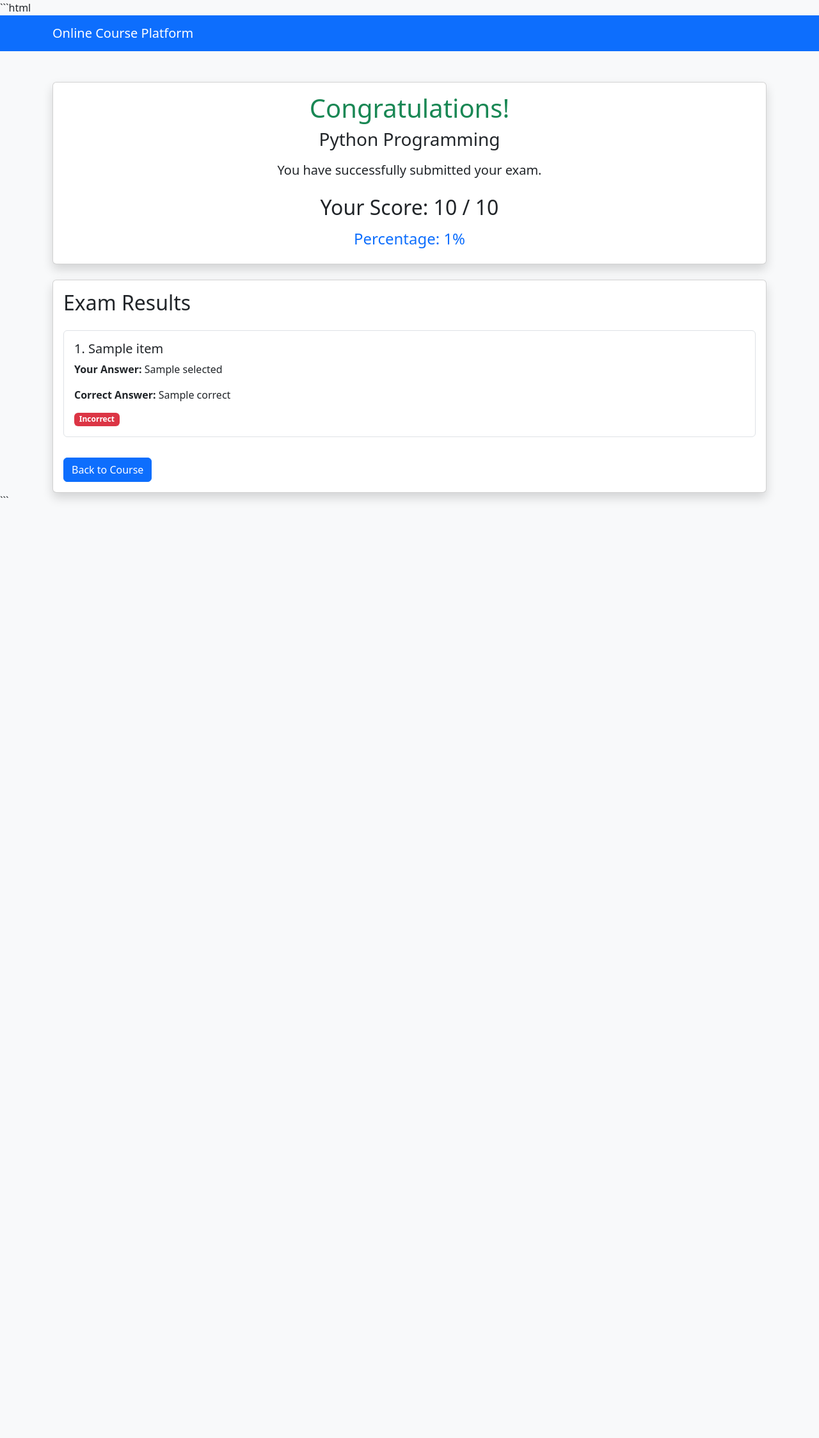
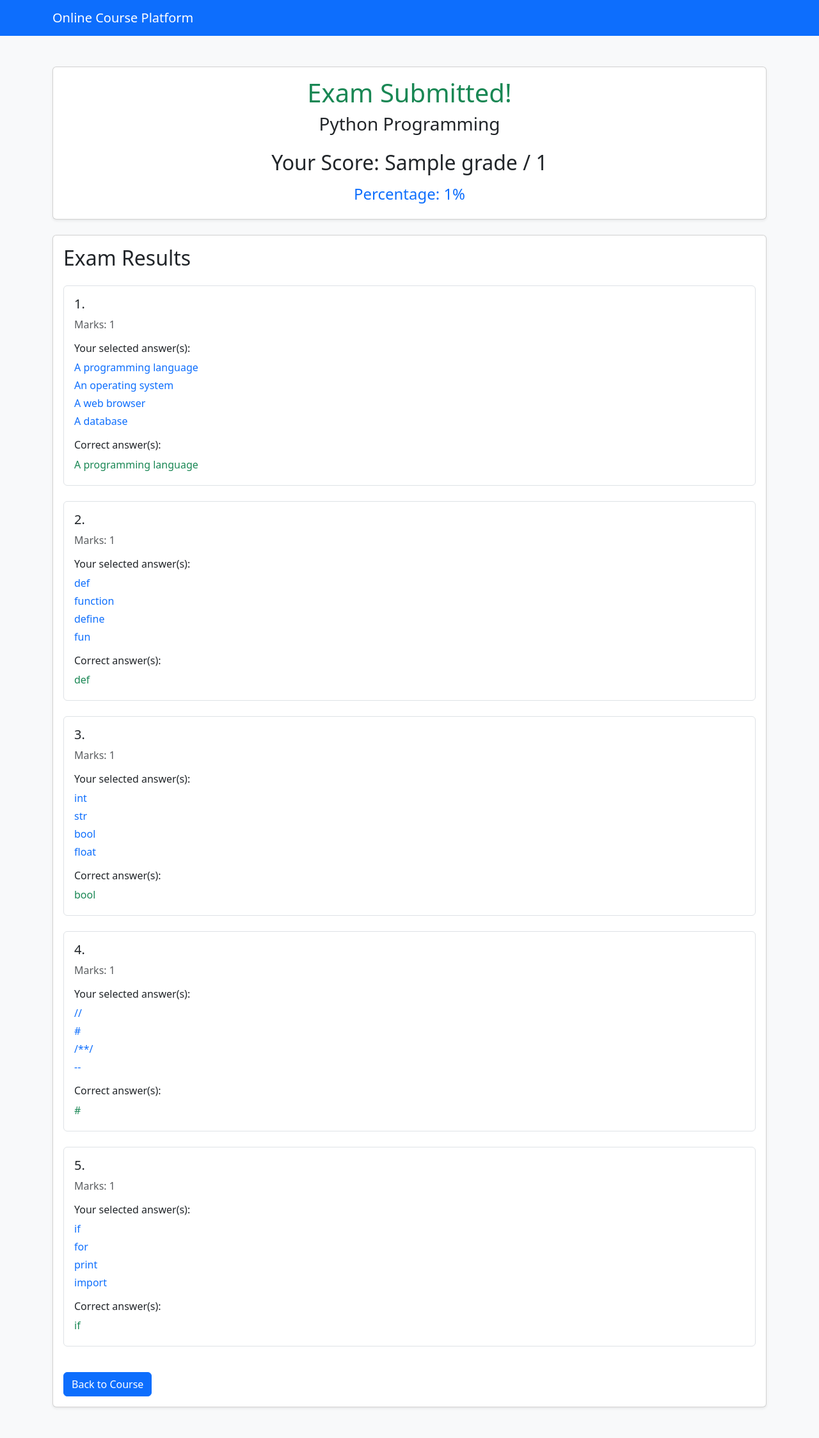
Before and after one commit to darshkapse123/DjangoOnlineCourse, a Django app: template onlinecourseapp/templates/onlinecourseapp/exam_result.html in a window 1280 px wide. Shown: the whole page at 64% size. Before the commit the page ends 781 px from the top, so only its background shows below. Run offline with Django 5.2, Linux system fonts and the light colour scheme; data comes from the database, SQL or seed files in the repository; the template is opened without the code that fills it: values that come from a table or form of the project are taken from there, most other values are stand-ins (such as "Sample title", 1, 10 or a date in 2020).

Commit message:
Fix Django course exam submission and grading

````diff
--- a/onlinecourseapp/admin.py
+++ b/onlinecourseapp/admin.py
@@ -1,4 +1,3 @@
-
 from django.contrib import admin
 
 from .models import (
@@ -6,6 +5,7 @@ from .models import (
     Lesson,
     Instructor,
     Learner,
+    Enrollment,
     Question,
     Choice,
     Submission
@@ -28,7 +28,7 @@ class CourseAdmin(admin.ModelAdmin):
 
 class QuestionAdmin(admin.ModelAdmin):
     inlines = [ChoiceInline]
-    list_display = ('content', 'course', 'grade')
+    list_display = ('question_text', 'course', 'grade')
 
 
 class LessonAdmin(admin.ModelAdmin):
@@ -41,6 +41,7 @@ admin.site.register(Course, CourseAdmin)
 admin.site.register(Lesson, LessonAdmin)
 admin.site.register(Instructor)
 admin.site.register(Learner)
+admin.site.register(Enrollment)
 admin.site.register(Question, QuestionAdmin)
 admin.site.register(Choice)
 admin.site.register(Submission)
--- a/onlinecourseapp/models.py
+++ b/onlinecourseapp/models.py
@@ -40,31 +40,48 @@ class Lesson(models.Model):
         return self.title
 
 
+class Enrollment(models.Model):
+    user = models.ForeignKey(User, on_delete=models.CASCADE)
+    course = models.ForeignKey(Course, on_delete=models.CASCADE)
+    mode = models.CharField(max_length=20, default="honor")
+
+    def __str__(self):
+        return f"{self.user.username} - {self.course.name}"
+
+
 class Question(models.Model):
     course = models.ForeignKey(Course, on_delete=models.CASCADE)
-    content = models.CharField(max_length=500)
+    question_text = models.TextField()
     grade = models.IntegerField(default=1)
 
+    def is_get_score(self, selected_ids):
+        correct_ids = set(
+            self.choice_set.filter(is_correct=True).values_list(
+                "id", flat=True
+            )
+        )
+        selected_ids = set(selected_ids)
+
+        return correct_ids == selected_ids
+
     def __str__(self):
-        return self.content
+        return self.question_text
 
 
 class Choice(models.Model):
-    question = models.ForeignKey(
-        Question, on_delete=models.CASCADE, related_name="choices"
-    )
-    content = models.CharField(max_length=300)
+    question = models.ForeignKey(Question, on_delete=models.CASCADE)
+    choice_text = models.CharField(max_length=300)
     is_correct = models.BooleanField(default=False)
 
     def __str__(self):
-        return self.content
+        return self.choice_text
 
 
 class Submission(models.Model):
-    learner = models.ForeignKey(Learner, on_delete=models.CASCADE)
-    question = models.ForeignKey(Question, on_delete=models.CASCADE)
-    choice = models.ForeignKey(Choice, on_delete=models.CASCADE)
-    submitted_at = models.DateTimeField(auto_now_add=True)
+    enrollment = models.ForeignKey(
+        Enrollment, on_delete=models.CASCADE
+    )
+    choices = models.ManyToManyField(Choice)
 
     def __str__(self):
-        return f"{self.learner} - {self.question}"
+        return f"Submission {self.id}"
--- a/onlinecourseapp/templates/onlinecourseapp/exam_result.html
+++ b/onlinecourseapp/templates/onlinecourseapp/exam_result.html
@@ -1,4 +1,4 @@
-```html
+
 <!DOCTYPE html>
 <html lang="en">
 <head>
@@ -20,66 +20,72 @@
         </div>
     </nav>
 
-    <div class="container mt-5">
+    <div class="container mt-5 mb-5">
 
-        <div class="card shadow mb-4">
+        <!-- Score Summary -->
+        <div class="card shadow-sm mb-4">
             <div class="card-body text-center">
 
-                <h1 class="text-success">
-                    Congratulations!
-                </h1>
+                <h1 class="text-success">Exam Submitted!</h1>
 
                 <h3>{{ course.name }}</h3>
 
-                <p class="lead mt-3">
-                    You have successfully submitted your exam.
-                </p>
-
                 <h2 class="mt-4">
-                    Your Score:
-                    {{ result.score }} / {{ result.total }}
+                    Your Score: {{ grade }} / {{ total_grade_points }}
                 </h2>
 
                 <h4 class="text-primary mt-3">
-                    Percentage: {{ result.percentage }}%
+                    Percentage: {{ percentage_score }}%
                 </h4>
 
             </div>
         </div>
 
-        <div class="card shadow">
+        <!-- Answer Review -->
+        <div class="card shadow-sm">
             <div class="card-body">
 
                 <h2 class="mb-4">Exam Results</h2>
 
-                {% for item in result.results %}
-                    <div class="border rounded p-3 mb-3">
+                {% for question in course.question_set.all %}
 
-                        <h5>{{ forloop.counter }}. {{ item.question }}</h5>
+                    <div class="border rounded p-3 mb-4">
 
-                        <p>
-                            <strong>Your Answer:</strong>
-                            {{ item.selected }}
+                        <h5>
+                            {{ forloop.counter }}.
+                            {{ question.question_text }}
+                        </h5>
+
+                        <p class="text-muted">
+                            Marks: {{ question.grade }}
                         </p>
 
-                        <p>
-                            <strong>Correct Answer:</strong>
-                            {{ item.correct }}
-                        </p>
+                        <h6>Your selected answer(s):</h6>
 
-                        {% if item.is_correct %}
-                            <span class="badge bg-success">
-                                Correct
-                            </span>
-                        {% else %}
-                            <span class="badge bg-danger">
-                                Incorrect
-                            </span>
-                        {% endif %}
+                        {% for choice in choices %}
+                            {% if choice.question_id == question.id %}
+                                <p class="text-primary mb-1">
+                                    {{ choice.choice_text }}
+                                </p>
+                            {% endif %}
+                        {% empty %}
+                            <p class="text-muted">No answers selected.</p>
+                        {% endfor %}
+
+                        <h6 class="mt-3">Correct answer(s):</h6>
+
+                        {% for choice in question.choice_set.all %}
+                            {% if choice.is_correct %}
+                                <p class="text-success mb-1">
+                                    {{ choice.choice_text }}
+                                </p>
+                            {% endif %}
+                        {% endfor %}
 
                     </div>
+
                 {% empty %}
-                    <p>No exam results available.</p>
+                    <p>No questions found.</p>
                 {% endfor %}
 
                 <a
@@ -96,4 +102,3 @@
 
 </body>
 </html>
-```
--- a/onlinecourseapp/urls.py
+++ b/onlinecourseapp/urls.py
@@ -1,3 +1,4 @@
+
 from django.urls import path
 from . import views
 
@@ -7,13 +8,15 @@ urlpatterns = [
         views.course_details,
         name='course_details'
     ),
+
     path(
         'course/<int:course_id>/submit/',
         views.submit,
         name='submit'
     ),
+
     path(
-        'course/<int:course_id>/result/',
+        'course/<int:course_id>/submission/<int:submission_id>/result/',
         views.show_exam_result,
         name='show_exam_result'
     ),
````
Also changed, not shown: onlinecourseapp/templates/onlinecourseapp/course_details_bootstrap.html (+12 -9 lines), onlinecourseapp/views.py (+69 -79 lines), db.sqlite3, db_backup.sqlite3 (added), onlinecourseapp/migrations/0002_rename_content_choice_choice_text_and_more.py (added).
